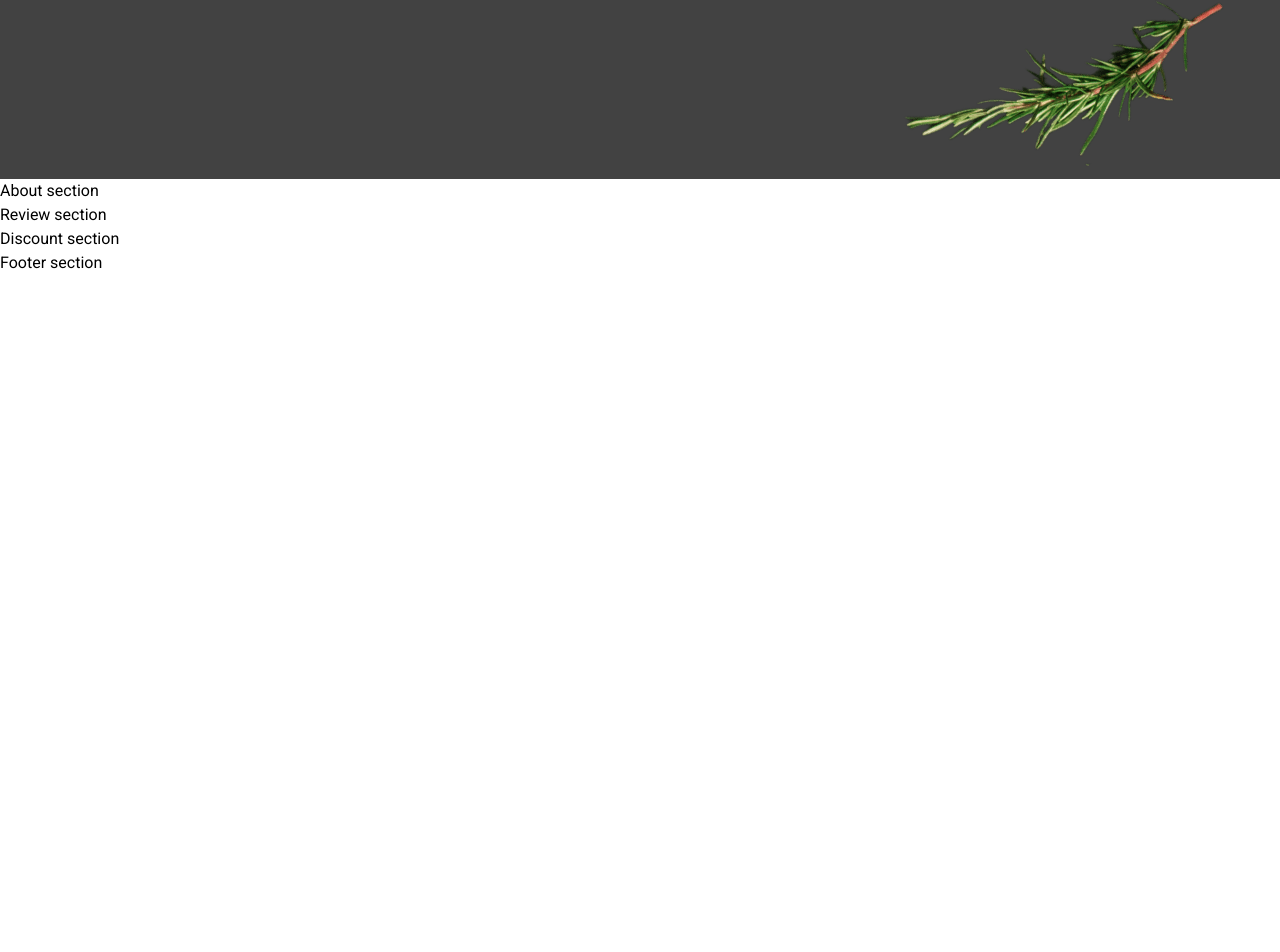
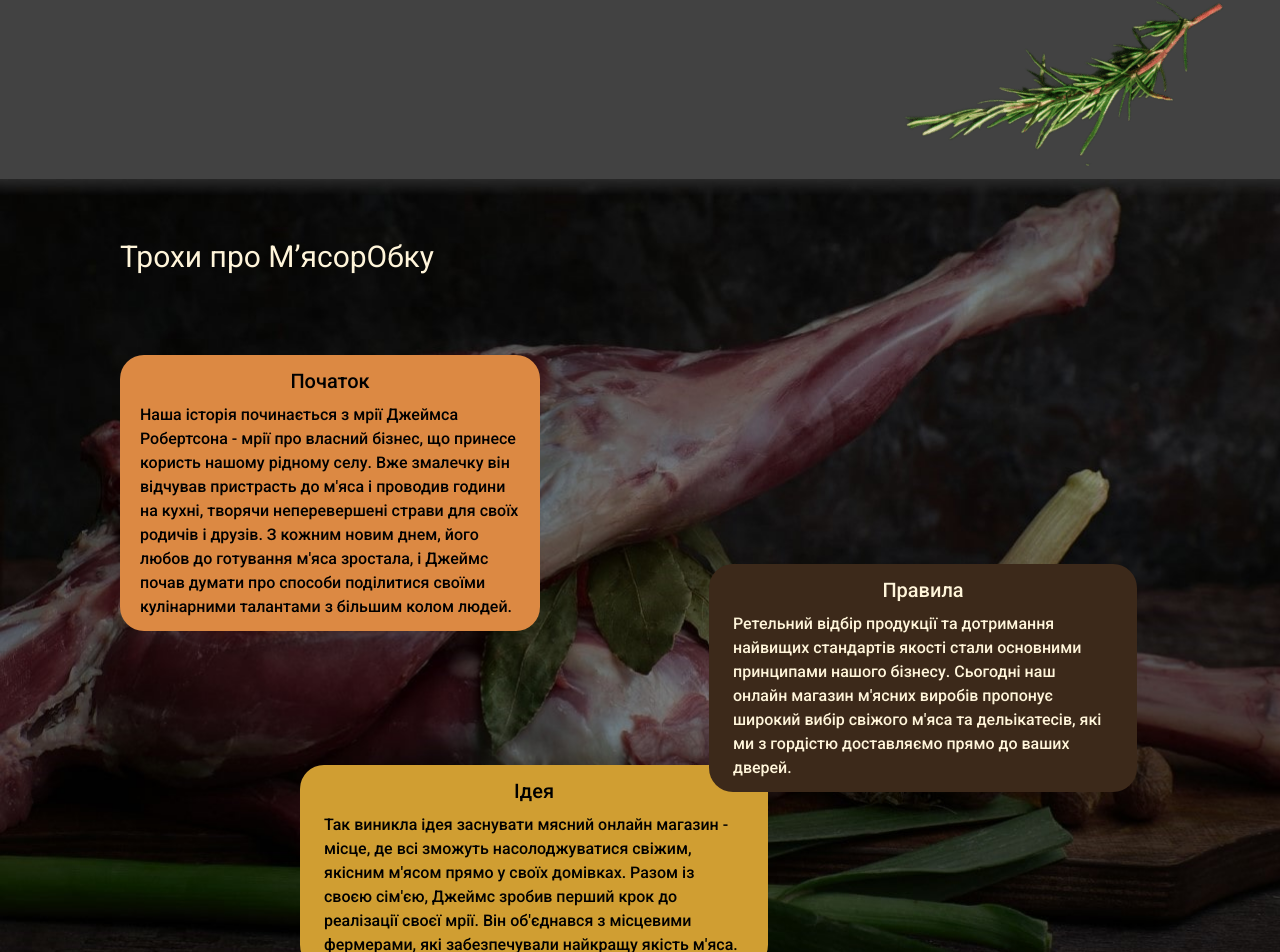
Before and after one commit to KiwiCodeSolution/Myasorobka, a React (Vite) app: page / in a window 1280 px wide. Shown: the part 2017-2969 px from the top of the page. Before the commit the page ends 2292 px from the top, so only its background shows below. Built offline with nearby package versions, Linux system fonts and the light colour scheme; no server answers; the HTML template or start-up script is replaced by a standard one; what mobx-persist-store would draw is missing.

Commit message:
about section

```diff
--- a/src/clientSections/about.jsx
+++ b/src/clientSections/about.jsx
@@ -1,6 +1,22 @@
 const About = () => {
   return (
-    <h2>About section</h2>
+    <div className="bg-about bg-no-repeat bg-cover h-[920px] relative">
+      <h2 className="pl-[120px] pt-[60px] text-txt-main-white text-3xl">
+        Трохи про М’ясорОбку
+      </h2>
+      <div className="bg-bg-orange w-[420px] rounded-3xl absolute top-[176px] left-[120px] py-3 px-5">
+        <p className="text-center text-xl font-medium pb-2">Початок</p>
+        <p className="font-medium">Наша історія починається з мрії Джеймса Робертсона - мрії про власний бізнес, що принесе користь нашому рідному селу. Вже змалечку він відчував пристрасть до м&apos;яса і проводив години на кухні, творячи неперевершені страви для своїх родичів і друзів. З кожним новим днем, його любов до готування м&apos;яса зростала, і Джеймс почав думати про способи поділитися своїми кулінарними талантами з більшим колом людей.</p>
+      </div>
+      <div className="bg-bg-light-orange w-[468px] rounded-3xl absolute top-[586px] left-[300px] py-3 px-6">
+        <p className="text-center text-xl font-medium pb-2">Ідея</p>
+        <p className="font-medium">Так виникла ідея заснувати мясний онлайн магазин - місце, де всі зможуть насолоджуватися свіжим, якісним м&apos;ясом прямо у своїх домівках. Разом із своєю сім&apos;єю, Джеймс зробив перший крок до реалізації своєї мрії. Він об&apos;єднався з місцевими фермерами, які забезпечували найкращу якість м&apos;яса.</p>
+      </div>
+      <div className="bg-bg-brown w-[428px] rounded-3xl absolute top-[385px] right-[143px] py-3 px-6 text-txt-main-white">
+        <p className="text-center text-xl font-medium pb-2">Правила</p>
+        <p className="font-medium">Ретельний відбір продукції та дотримання найвищих стандартів якості стали основними принципами нашого бізнесу. Сьогодні наш онлайн магазин м&apos;ясних виробів пропонує широкий вибір свіжого м&apos;яса та дельікатесів, які ми з гордістю доставляємо прямо до ваших дверей.</p>
+      </div>
+    </div>
   )
 }
 export default About;
--- a/src/clientSections/favourite.jsx
+++ b/src/clientSections/favourite.jsx
@@ -5,7 +5,9 @@ import rosemary from "../images/rosemary.png";
 const Favourite = () => {
   return (
     <div className="bg-bg-main relative pb-[134px] h-[600px]">
-      <h2 className="pl-[120px] text-3xl text-txt-main-white pt-12 pb-4">Найулюбленіші смаколики покупців</h2>
+      <h2 className="pl-[120px] text-3xl text-txt-main-white pt-12 pb-4">
+        Найулюбленіші смаколики покупців
+      </h2>
       <img src={hotPepper} alt="hot pepper" className="absolute top-[-64px] z-0" />
       <img src={rosemary} alt="rosemary" className="absolute right-4 bottom-0"/>
       <div className="absolute">
```
